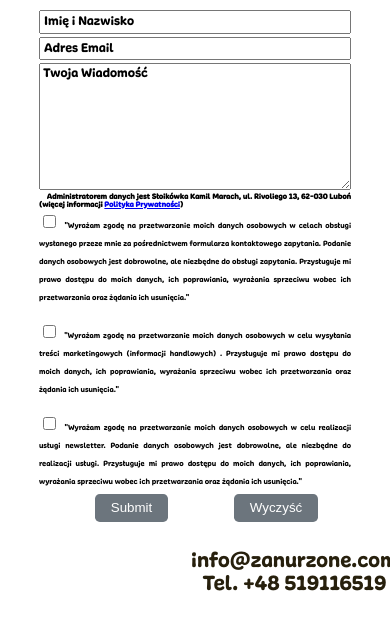
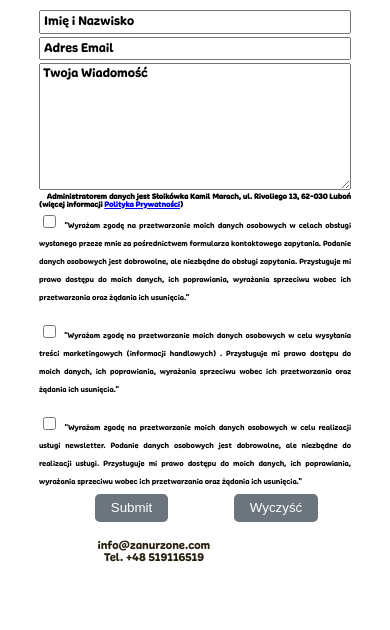
Before and after one commit to LoczekLoczek/my-second-blog, a Django app: page /kontakt.html in a window 390 px wide. Shown: the part 44-674 px from the top of the page. Run offline with Django 3.2, Linux system fonts and the light colour scheme.

Commit message:
sadfadasfsa

```diff
--- a/homepage/static/pliki/css/kontakt.css
+++ b/homepage/static/pliki/css/kontakt.css
@@ -267,5 +267,13 @@ html, body {
         font-size: 8px;
     }
 
+    .podpis {
+
+        font-size: 12px;
+        padding-left: 25% !important;
+
+
+    }
+
 
 }
--- a/homepage/static/pliki/css/zanurzone.css
+++ b/homepage/static/pliki/css/zanurzone.css
@@ -505,11 +505,13 @@ html, body {
 
 
         font-size: 25px;
-        padding-bottom: 5%;
+    }
 
+    .odnosnik {
+
+        padding-top: 2%;
 
     }
-
     /*.dziesiata1[data-aos=slide-left] {
         -webkit-transform: translateX(0);
         transform: translateX(0);
```
